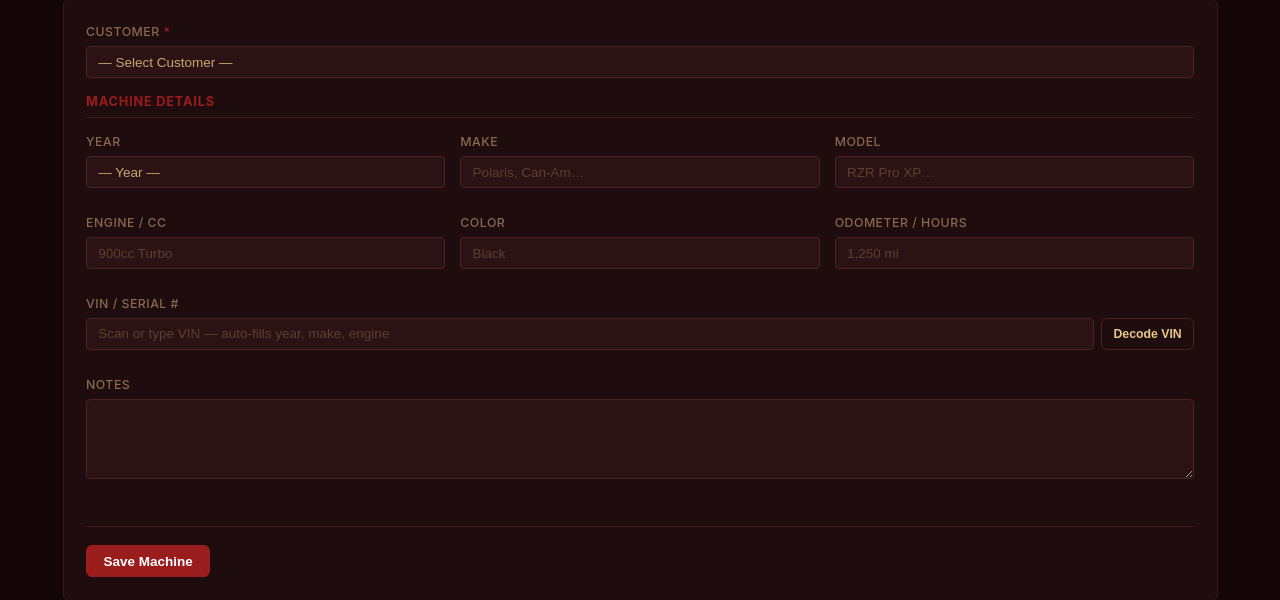
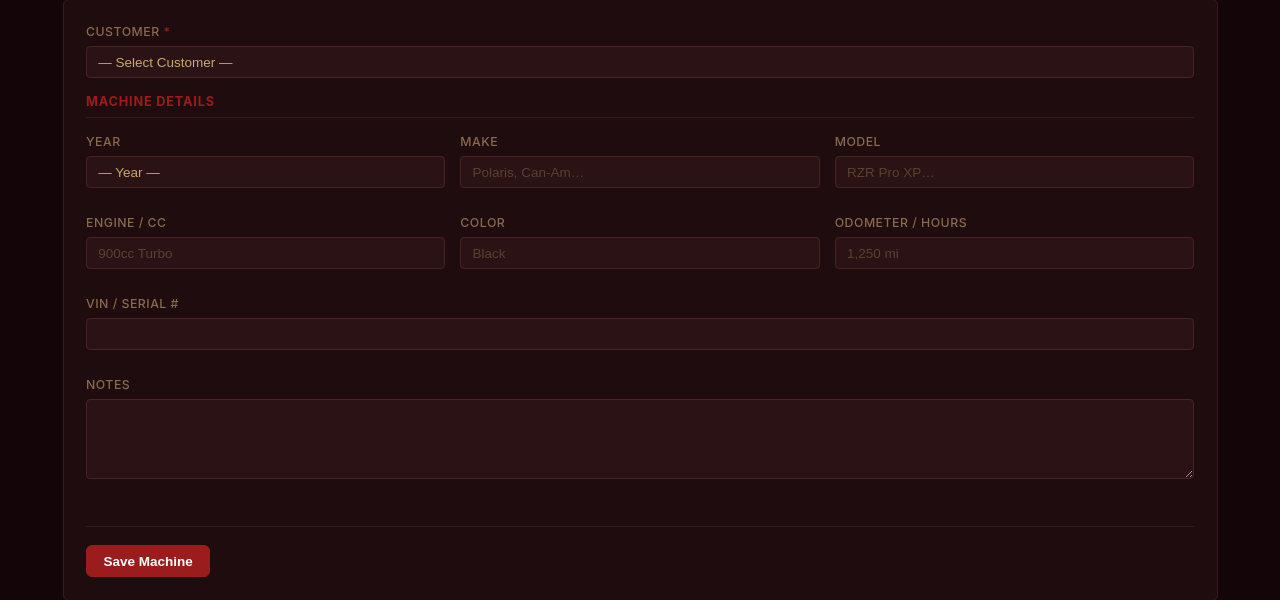
Before and after one commit to brthurr/red-dirt-utv-crm, a Flask app: page /machines/new in a window 1280 px wide. Shown: the part 152-752 px from the top of the page. Run offline with Flask 3, Linux system fonts and the light colour scheme; a user stored in the database is signed in.

Commit message:
Remove VIN decode - NHTSA doesn't cover SxS/UTV off-road vehicles
Keep VIN as a plain text field for reference and record-keeping.
Removes api_vin endpoint, NHTSA_MAKE_MAP, decode button, and JS.

https://claude.ai/code/session_01X5PaShLmPXQ1kguKUQbHss

```diff
--- a/app/routes/machines.py
+++ b/app/routes/machines.py
@@ -9,37 +9,6 @@ from app.models import Customer, Machine
 from app.utv_models import UTV_MODELS
 
 machines_bp = Blueprint('machines', __name__, url_prefix='/machines')
-
-# ---------------------------------------------------------------------------
-# Static lookup data
-# ---------------------------------------------------------------------------
-
-# Maps NHTSA's uppercase make names → our display names
-NHTSA_MAKE_MAP = {
-    'POLARIS INDUSTRIES INC': 'Polaris',
-    'POLARIS': 'Polaris',
-    'BRP': 'Can-Am',
-    'BOMBARDIER RECREATIONAL PRODUCTS': 'Can-Am',
-    'YAMAHA MOTOR CORPORATION': 'Yamaha',
-    'YAMAHA': 'Yamaha',
-    'AMERICAN HONDA MOTOR CO., INC.': 'Honda',
-    'HONDA': 'Honda',
-    'KAWASAKI MOTORS CORP., U.S.A.': 'Kawasaki',
-    'KAWASAKI': 'Kawasaki',
-    'ARCTIC CAT INC': 'Arctic Cat',
-    'ARCTIC CAT': 'Arctic Cat',
-    'TEXTRON SPECIALIZED VEHICLES': 'Textron',
-    'CFMOTO': 'CFMOTO',
-    'KUBOTA CORPORATION': 'Kubota',
-    'KUBOTA': 'Kubota',
-    'DEERE & COMPANY': 'John Deere',
-    'JOHN DEERE': 'John Deere',
-    'SUZUKI MOTOR CORPORATION': 'Suzuki',
-    'SUZUKI': 'Suzuki',
-    'KYMCO': 'Kymco',
-    'MASSIMO MOTOR SPORTS': 'Massimo',
-    'HISUN MOTORS': 'Hisun',
-}
 
 UTV_MAKES = [
     'Arctic Cat', 'Can-Am', 'CFMOTO', 'Club Car', 'E-Z-GO',
@@ -118,50 +87,6 @@ def api_models():
         return jsonify([])
 
 
-@machines_bp.route('/api/vin/<path:vin>')
-@login_required
-def api_vin(vin):
-    vin = vin.strip().upper()
-    if len(vin) < 8:
-        return jsonify({'ok': False, 'error': 'VIN too short.'})
-    try:
-        url = (
-            f'https://vpic.nhtsa.dot.gov/api/vehicles/'
-            f'DecodeVinValues/{quote(vin)}?format=json'
-        )
-        with urlopen(url, timeout=8) as resp:
-            data = json.loads(resp.read())
-        r = data.get('Results', [{}])[0]
-
-        # ErrorCode 0 = clean decode; 6/8 = partial but usable
-        error_code = str(r.get('ErrorCode', '0')).strip()
-        if error_code not in ('0', '6', '8'):
-            return jsonify({'ok': False, 'error': 'VIN not found in NHTSA database.'})
-
-        year = r.get('ModelYear', '').strip()
-        raw_make = r.get('Make', '').strip().upper()
-        make = NHTSA_MAKE_MAP.get(raw_make, raw_make.title() if raw_make else '')
-        model = r.get('Model', '').strip()
-
-        cc_raw = r.get('DisplacementCC', '').strip()
-        engine_cc = ''
-        if cc_raw:
-            try:
-                cc_val = float(cc_raw)
-                if cc_val > 0:
-                    engine_cc = f'{int(round(cc_val))}cc'
-            except ValueError:
-                pass
-
-        if not year and not make:
-            return jsonify({'ok': False, 'error': 'VIN not found in NHTSA database.'})
-
-        return jsonify({'ok': True, 'year': year, 'make': make,
-                        'model': model, 'engine_cc': engine_cc})
-    except Exception:
-        return jsonify({'ok': False, 'error': 'Could not reach NHTSA. Try again.'})
-
-
 # ---------------------------------------------------------------------------
 # Routes
 # ---------------------------------------------------------------------------
--- a/app/templates/machines/form.html
+++ b/app/templates/machines/form.html
@@ -108,13 +108,8 @@
 
       <div class="form-group span-3">
         <label class="form-label" for="vin">VIN / Serial #</label>
-        <div style="display:flex;gap:.5rem;">
-          <input type="text" id="vin" name="vin" class="form-input" style="flex:1;"
-                 value="{{ machine.vin if machine else '' }}"
-                 placeholder="Scan or type VIN — auto-fills year, make, engine" />
-          <button type="button" id="vin-decode-btn" class="btn btn-outline btn-sm">Decode VIN</button>
-        </div>
-        <p id="vin-status" style="display:none;margin:.35rem 0 0;font-size:.85rem;"></p>
+        <input type="text" id="vin" name="vin" class="form-input"
+               value="{{ machine.vin if machine else '' }}" />
       </div>
 
       <div class="form-group span-3">
@@ -171,44 +166,6 @@
 
   // Pre-load models when editing an existing machine
   if (makeInput.value.trim()) loadModels();
-
-  // ----- VIN Decode -----
-  const vinInput   = document.getElementById('vin');
-  const decodeBtn  = document.getElementById('vin-decode-btn');
-  const vinStatus  = document.getElementById('vin-status');
-  const engineInput = document.getElementById('engine_cc');
-
-  function showVinStatus(msg, ok) {
-    vinStatus.textContent = msg;
-    vinStatus.style.color = ok ? 'var(--color-success, #2e7d32)' : 'var(--color-warning, #b45309)';
-    vinStatus.style.display = 'block';
-    if (ok) setTimeout(() => { vinStatus.style.display = 'none'; }, 5000);
-  }
-
-  function decodeVin() {
-    const vin = vinInput.value.trim();
-    if (vin.length < 8) { showVinStatus('Enter at least 8 characters.', false); return; }
-    decodeBtn.disabled = true;
-    decodeBtn.textContent = '…';
-    fetch('/machines/api/vin/' + encodeURIComponent(vin))
-      .then(r => r.json())
-      .then(data => {
-        if (!data.ok) { showVinStatus(data.error, false); return; }
-        const filled = [];
-        if (data.year)      { yearSelect.value = data.year;   filled.push('year'); }
-        if (data.make)      { makeInput.value  = data.make;   filled.push('make'); loadModels(); }
-        if (data.engine_cc) { engineInput.value = data.engine_cc; filled.push('engine'); }
-        showVinStatus('✓ Filled from VIN: ' + filled.join(', '), true);
-      })
-      .catch(() => showVinStatus('Could not reach NHTSA — check connection.', false))
-      .finally(() => { decodeBtn.disabled = false; decodeBtn.textContent = 'Decode VIN'; });
-  }
-
-  decodeBtn.addEventListener('click', decodeVin);
-  // Auto-decode on blur once we have a plausible VIN length
-  vinInput.addEventListener('blur', function () {
-    if (this.value.trim().length >= 8 && !yearSelect.value) decodeVin();
-  });
 }());
 </script>
 {% endblock %}
```
